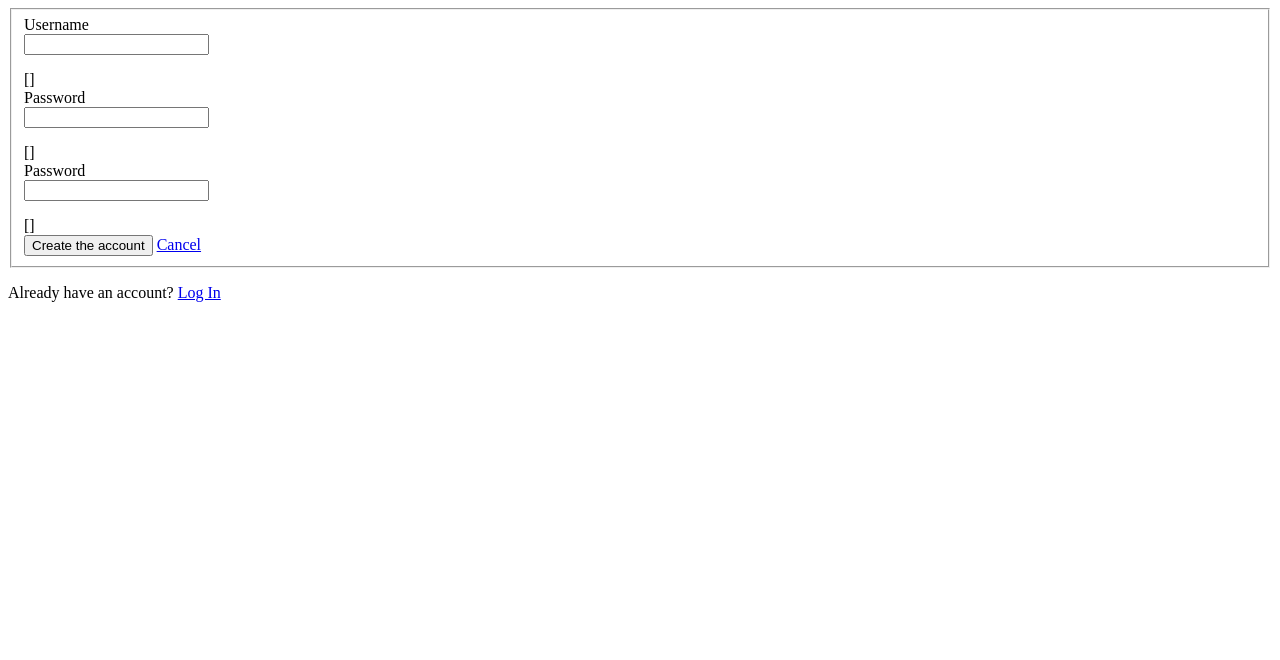
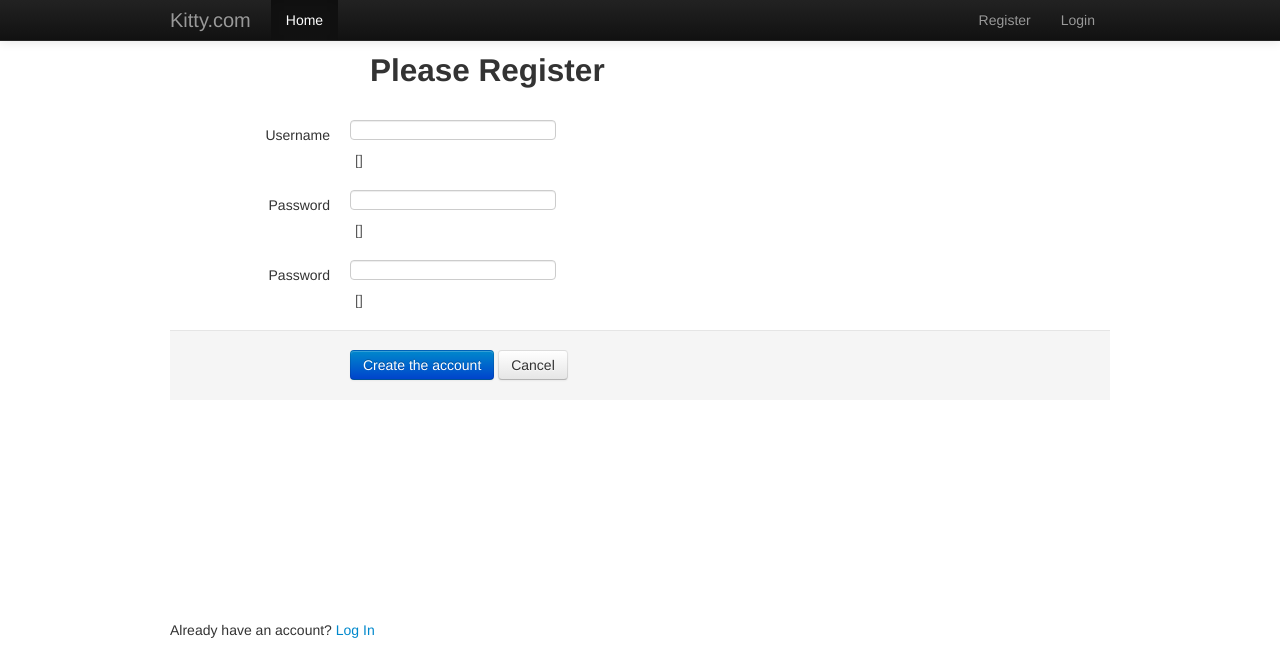
Before and after one commit to wreardan/kitty2013, a Django app: template core/templates/registration/register.html in a window 1280 px wide. Shown: the top 660 px of the page. Run offline with Django 3.2, Linux system fonts and the light colour scheme; the template is opened without the code that fills it, so the values that code supplies are empty, except form fields; tables that the repository leaves empty hold one stand-in row (values such as "Sample post"); form fields are guessed from the names that the template uses; parts of the project's set-up code (start-up, migrations or seed data) failed here and were passed over.

Commit message:
some crap

```diff
--- a/core/templates/main.html
+++ b/core/templates/main.html
@@ -20,13 +20,14 @@
                     <a class="brand" href="#">Kitty.com</a>
                     <div class="nav-collapse collapse">
                         <ul class="nav">
-                            <li class="active"><a href="#">Home</a></li>
+                            <li class="active"><a href="/">Home</a></li>
                             <li></li>
                         </ul>
                         <ul class="nav pull-right">
 {% if request.user.is_authenticated %}
-                            <li><a href="#Logout">Logout</a></li>
+                            <li><a href="/accounts/logout">Logout</a></li>
 {% else %}
+                            <li><a href="/accounts/register">Register</a></li>
                             <li><a href="/accounts/login">Login</a></li>
 {% endif %}
                         </ul>
--- a/core/templates/registration/login.html
+++ b/core/templates/registration/login.html
@@ -11,7 +11,7 @@
       .form-signin {
         max-width: 300px;
         padding: 19px 29px 29px;
-        margin: 0 auto 200px;
+        margin: 50px auto 200px;
         background-color: #fff;
         border: 1px solid #e5e5e5;
         -webkit-border-radius: 5px;
--- a/core/templates/registration/register.html
+++ b/core/templates/registration/register.html
@@ -1,6 +1,15 @@
-<html>
-<body>
+{% extends 'main.html' %}
+{% block title %}Kitty Registration{% endblock %}
+{% block css %}
+    <style type="text/css">
+        .form-horizontal { margin: 50px auto 200px; }
+        .form-signin-heading {margin-left: 200px}
+    </style>
+{% endblock %}
+{% block content %}
+
 <form class="form-horizontal" action="" method="POST">{% csrf_token %}
+    <h2 class="form-signin-heading">Please Register</h2><br />
     <fieldset>
         {% if form.errors %}
             <div class="alert alert-error alert-block">
@@ -40,3 +49,5 @@
 <p>Already have an account? <a href="/accounts/login?next=/">Log In</a></p>
 </body>
 </html>
+
+{% endblock %}
```
